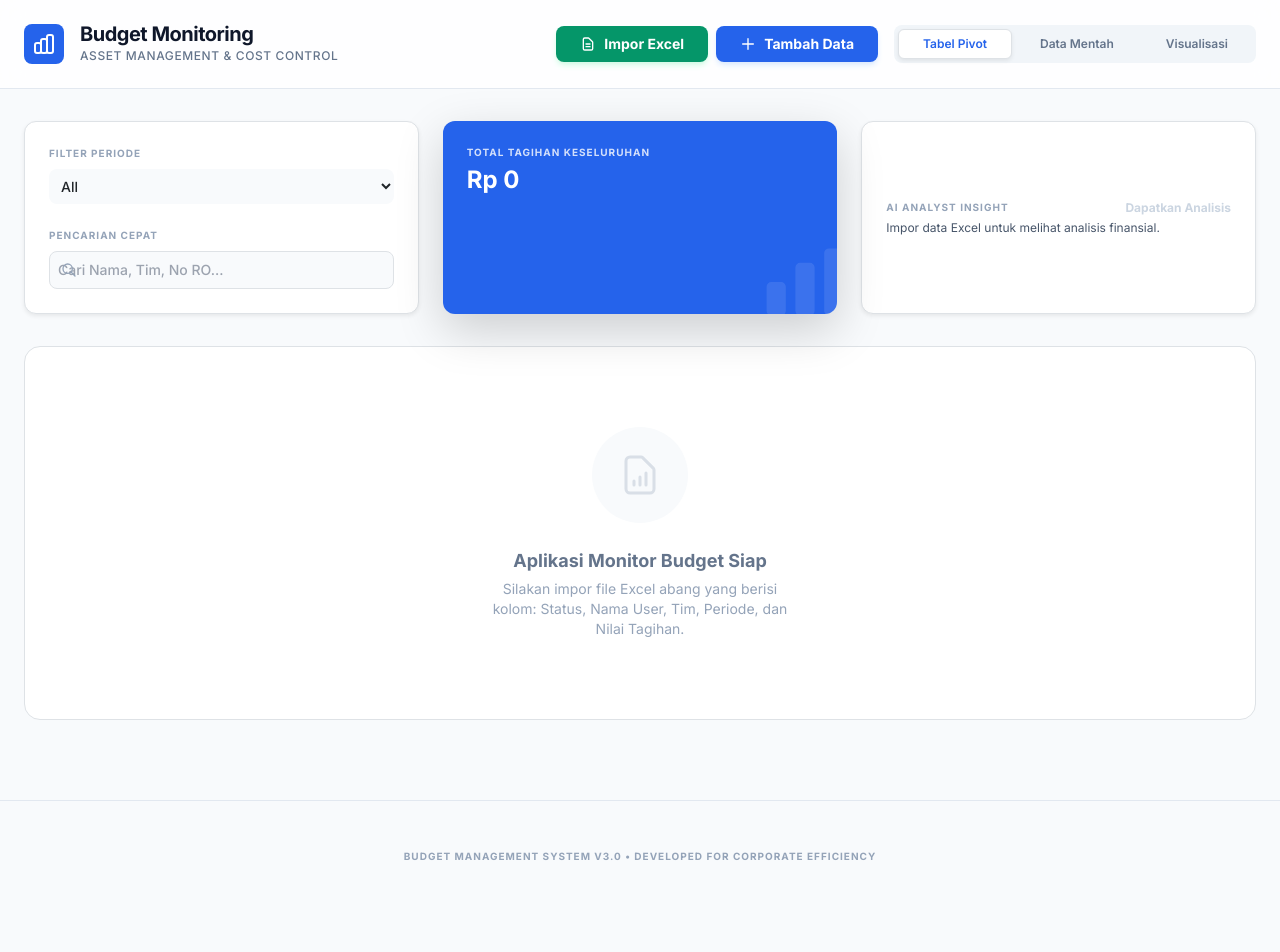
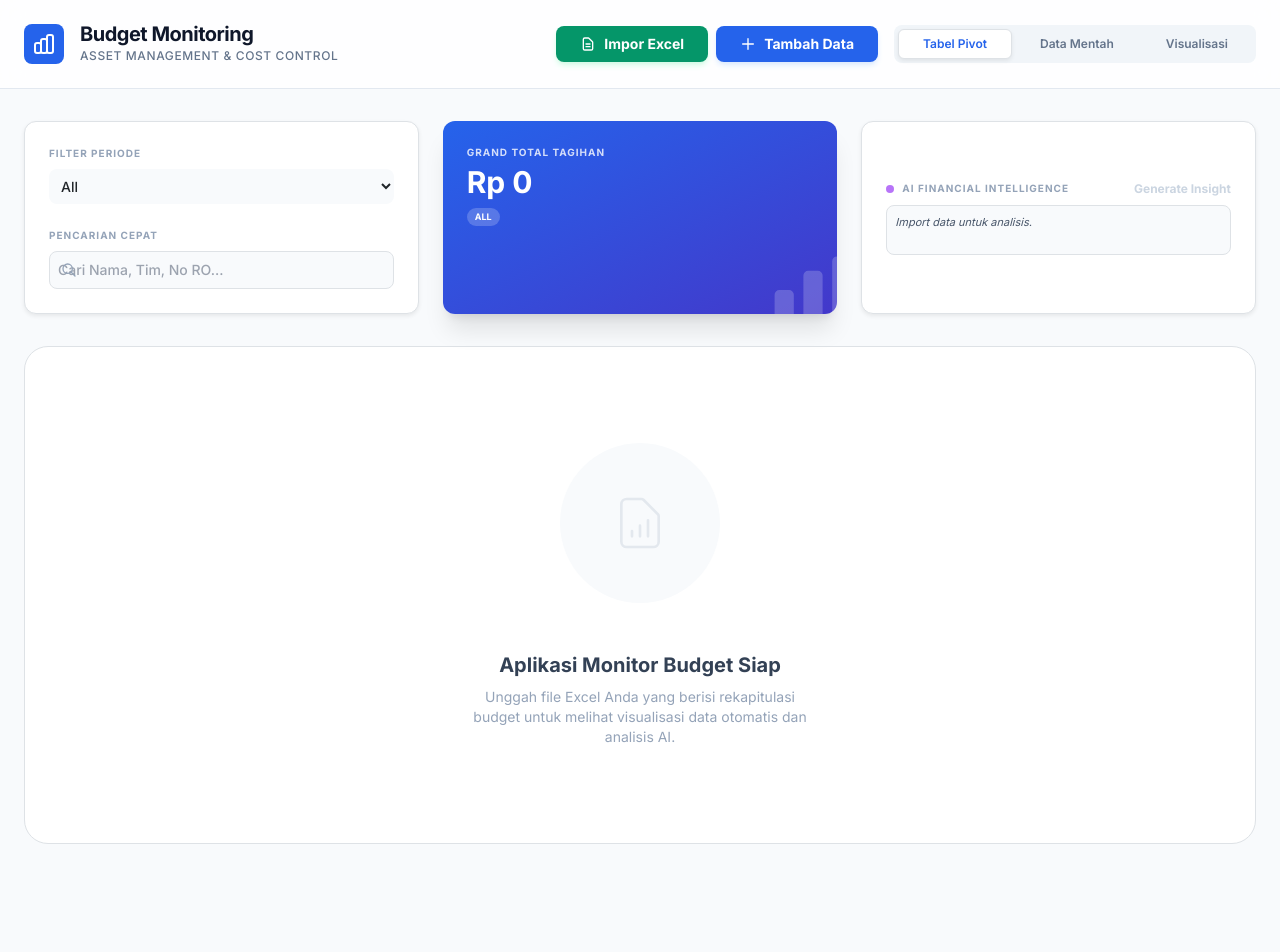
Before and after one commit to ictkece-eng/Billing-Monitoring-PGASOL, a React (Vite) app: page / in a window 1280 px wide. Shown: the top 952 px of the page. Before the commit the page ends 912 px from the top, so only its background shows below. Built offline with nearby package versions, Linux system fonts and the light colour scheme.

Commit message:
Update App.tsx

```diff
--- a/App.tsx
+++ b/App.tsx
@@ -1,7 +1,7 @@
 
 import React, { useState, useMemo, useEffect } from 'react';
 import { BudgetRecord } from './types';
-import { MOCK_DATA } from './constants';
+import { MOCK_DATA, STATUS_COLS } from './constants';
 import PivotTable from './components/PivotTable';
 import DashboardCharts from './components/DashboardCharts';
 import DetailedDataTable from './components/DetailedDataTable';
@@ -53,8 +53,39 @@ const App: React.FC = () => {
     filteredData.reduce((acc, curr) => acc + curr.nilaiTagihan, 0)
   , [filteredData]);
 
+  // Specific Status Totals for the Cards
+  const statusSummaries = useMemo(() => {
+    const summaries: Record<string, number> = {};
+    STATUS_COLS.forEach(status => {
+      summaries[status] = filteredData
+        .filter(item => item.status2 === status)
+        .reduce((sum, item) => sum + item.nilaiTagihan, 0);
+    });
+    return summaries;
+  }, [filteredData]);
+
   const formatCurrency = (val: number) =>
     new Intl.NumberFormat('id-ID', { style: 'currency', currency: 'IDR', maximumFractionDigits: 0 }).format(val);
+
+  // Helper function for colorful card themes
+  const getStatusTheme = (status: string) => {
+    switch (status) {
+      case 'Invoice Internal':
+        return { bg: 'bg-blue-50', border: 'border-blue-200', text: 'text-blue-700', bar: 'bg-blue-500', icon: 'text-blue-400' };
+      case 'po belum muncul':
+        return { bg: 'bg-amber-50', border: 'border-amber-200', text: 'text-amber-700', bar: 'bg-amber-500', icon: 'text-amber-400' };
+      case 'REQ Reject by my ssc(PHR)':
+        return { bg: 'bg-rose-50', border: 'border-rose-200', text: 'text-rose-700', bar: 'bg-rose-500', icon: 'text-rose-400' };
+      case 'REQ SA':
+        return { bg: 'bg-emerald-50', border: 'border-emerald-200', text: 'text-emerald-700', bar: 'bg-emerald-500', icon: 'text-emerald-400' };
+      case 'Review 1':
+        return { bg: 'bg-violet-50', border: 'border-violet-200', text: 'text-violet-700', bar: 'bg-violet-500', icon: 'text-violet-400' };
+      case 'VOW':
+        return { bg: 'bg-cyan-50', border: 'border-cyan-200', text: 'text-cyan-700', bar: 'bg-cyan-500', icon: 'text-cyan-400' };
+      default:
+        return { bg: 'bg-slate-50', border: 'border-slate-200', text: 'text-slate-700', bar: 'bg-slate-500', icon: 'text-slate-400' };
+    }
+  };
 
   const fetchAiInsight = async () => {
     if (filteredData.length === 0) {
@@ -176,88 +207,128 @@ const App: React.FC = () => {
                 <svg className="w-4 h-4 text-slate-400 absolute left-3 top-1/2 -translate-y-1/2" fill="none" stroke="currentColor" viewBox="0 0 24 24">
                   <path strokeLinecap="round" strokeLinejoin="round" strokeWidth="2" d="M21 21l-6-6m2-5a7 7 0 11-14 0 7 7 0 0114 0z" />
                 </svg>
-                {searchQuery && (
-                  <button
-                    onClick={() => setSearchQuery('')}
-                    className="absolute right-2 top-1/2 -translate-y-1/2 text-slate-300 hover:text-slate-500"
-                  >
-                    <svg className="w-4 h-4" fill="currentColor" viewBox="0 0 20 20"><path fillRule="evenodd" d="M10 18a8 8 0 100-16 8 8 0 000 16zM8.707 7.293a1 1 0 00-1.414 1.414L8.586 10l-1.293 1.293a1 1 0 101.414 1.414L10 11.414l1.293 1.293a1 1 0 001.414-1.414L11.414 10l1.293-1.293a1 1 0 00-1.414-1.414L10 8.586 8.707 7.293z" clipRule="evenodd" /></svg>
-                  </button>
-                )}
               </div>
             </div>
           </div>
 
-          <div className="bg-blue-600 p-6 rounded-xl text-white shadow-lg shadow-blue-200 relative overflow-hidden group">
-            <div className="absolute -right-4 -bottom-4 opacity-10 group-hover:scale-110 transition-transform duration-500">
+          <div className="bg-gradient-to-br from-blue-600 to-indigo-700 p-6 rounded-xl text-white shadow-xl relative overflow-hidden group">
+            <div className="absolute -right-6 -bottom-6 opacity-20 group-hover:scale-110 transition-transform duration-500">
                 <svg className="w-24 h-24" fill="currentColor" viewBox="0 0 20 20"><path d="M2 11a1 1 0 011-1h2a1 1 0 011 1v5a1 1 0 01-1 1H3a1 1 0 01-1-1v-5zM8 7a1 1 0 011-1h2a1 1 0 011 1v9a1 1 0 01-1 1H9a1 1 0 01-1-1V7zM14 4a1 1 0 011-1h2a1 1 0 011 1v12a1 1 0 01-1 1h-2a1 1 0 01-1-1V4z" /></svg>
             </div>
-            <p className="text-[10px] font-bold uppercase tracking-widest opacity-80 mb-1">Total Tagihan {filterPeriode === 'All' ? 'Keseluruhan' : `Bulan ${filterPeriode}`}</p>
-            <h2 className="text-2xl font-black">{formatCurrency(totalValue)}</h2>
-            {searchQuery && <p className="text-[9px] mt-2 opacity-70">Menampilkan hasil pencarian "{searchQuery}"</p>}
+            <p className="text-[10px] font-bold uppercase tracking-widest opacity-80 mb-1">Grand Total Tagihan</p>
+            <h2 className="text-3xl font-black mb-1">{formatCurrency(totalValue)}</h2>
+            <div className="flex items-center gap-2 mt-2">
+                <span className="bg-white/20 text-white text-[9px] px-2 py-0.5 rounded-full font-bold uppercase">{filterPeriode}</span>
+                {searchQuery && <span className="text-[9px] opacity-70 italic truncate">Filtered by "{searchQuery}"</span>}
+            </div>
           </div>
 
           <div className="bg-white p-6 rounded-xl border border-slate-200 shadow-sm flex flex-col justify-center">
-            <div className="flex justify-between items-center mb-1">
-                <p className="text-[10px] font-bold text-slate-400 uppercase tracking-widest">AI Analyst Insight</p>
+            <div className="flex justify-between items-center mb-2">
+                <div className="flex items-center gap-2">
+                    <div className="w-2 h-2 rounded-full bg-purple-500 animate-pulse"></div>
+                    <p className="text-[10px] font-bold text-slate-400 uppercase tracking-widest">AI Financial Intelligence</p>
+                </div>
                 <button
                   onClick={fetchAiInsight}
                   disabled={loadingInsight || data.length === 0}
                   className="text-xs font-bold text-blue-600 hover:text-blue-700 flex items-center gap-1 disabled:text-slate-300"
                 >
-                  {loadingInsight ? 'Memproses...' : 'Dapatkan Analisis'}
+                  {loadingInsight ? 'Analysing...' : 'Generate Insight'}
                 </button>
             </div>
-            <div className="text-xs text-slate-600 line-clamp-3">
-              {data.length === 0 ? "Impor data Excel untuk melihat analisis finansial." : (aiInsight || "Gunakan AI untuk menganalisis tren budget Anda.")}
+            <div className="text-[11px] leading-relaxed text-slate-600 bg-slate-50 p-2 rounded-lg border border-slate-100 min-h-[50px] italic">
+              {data.length === 0 ? "Import data untuk analisis." : (aiInsight || "Klik tombol di atas untuk melihat analisis pengeluaran otomatis oleh AI.")}
             </div>
           </div>
         </div>
 
+        {/* Status Billing Summary Cards - COLORFUL VERSION */}
+        {data.length > 0 && (
+          <div className="grid grid-cols-2 md:grid-cols-3 lg:grid-cols-6 gap-4 mb-10">
+            {STATUS_COLS.map((status) => {
+              const theme = getStatusTheme(status);
+              const percentage = totalValue > 0 ? (statusSummaries[status] / totalValue) * 100 : 0;
+
+              return (
+                <div key={status} className={`${theme.bg} ${theme.border} border p-4 rounded-xl shadow-sm hover:shadow-md transition-all group overflow-hidden relative`}>
+                  {/* Subtle decorative circle */}
+                  <div className={`absolute -right-2 -top-2 w-8 h-8 rounded-full opacity-10 ${theme.bar}`}></div>
+
+                  <p className={`text-[9px] font-extrabold uppercase tracking-tight mb-2 truncate ${theme.text}`} title={status}>
+                    {status}
+                  </p>
+                  <p className="text-base font-black text-slate-900 leading-none">
+                    {formatCurrency(statusSummaries[status] || 0)}
+                  </p>
+
+                  <div className="flex items-center justify-between mt-3">
+                    <span className={`text-[9px] font-bold ${theme.text} opacity-70`}>{percentage.toFixed(1)}% of total</span>
+                    <div className="w-16 bg-white/50 h-1.5 rounded-full overflow-hidden border border-black/5">
+                      <div
+                        className={`${theme.bar} h-full rounded-full transition-all duration-1000`}
+                        style={{ width: `${percentage}%` }}
+                      ></div>
+                    </div>
+                  </div>
+                </div>
+              );
+            })}
+          </div>
+        )}
+
         {/* Dynamic Content */}
         {data.length === 0 ? (
-          <div className="flex flex-col items-center justify-center py-20 bg-white rounded-2xl border border-dashed border-slate-300 text-slate-400">
-            <div className="p-4 bg-slate-50 rounded-full mb-4">
-                <svg className="w-12 h-12 opacity-30" fill="none" stroke="currentColor" viewBox="0 0 24 24">
-                  <path strokeLinecap="round" strokeLinejoin="round" strokeWidth="1.5" d="M9 17v-2m3 2v-4m3 4v-6m2 10H7a2 2 0 01-2-2V5a2 2 0 012-2h5.586a1 1 0 01.707.293l5.414 5.414a1 1 0 01.293.707V19a2 2 0 01-2 2z" />
+          <div className="flex flex-col items-center justify-center py-24 bg-white rounded-3xl border border-dashed border-slate-300 text-slate-400">
+            <div className="p-5 bg-slate-50 rounded-full mb-5">
+                <svg className="w-16 h-16 opacity-20" fill="none" stroke="currentColor" viewBox="0 0 24 24">
+                  <path strokeLinecap="round" strokeLinejoin="round" strokeWidth="1" d="M9 17v-2m3 2v-4m3 4v-6m2 10H7a2 2 0 01-2-2V5a2 2 0 012-2h5.586a1 1 0 01.707.293l5.414 5.414a1 1 0 01.293.707V19a2 2 0 01-2 2z" />
                 </svg>
             </div>
-            <p className="text-lg font-bold text-slate-500">Aplikasi Monitor Budget Siap</p>
-            <p className="text-sm max-w-xs text-center mt-1">Silakan impor file Excel abang yang berisi kolom: Status, Nama User, Tim, Periode, dan Nilai Tagihan.</p>
+            <p className="text-xl font-bold text-slate-700">Aplikasi Monitor Budget Siap</p>
+            <p className="text-sm max-w-sm text-center mt-2 px-6">Unggah file Excel Anda yang berisi rekapitulasi budget untuk melihat visualisasi data otomatis dan analisis AI.</p>
           </div>
         ) : (
-          <div className="space-y-6">
+          <div className="space-y-8">
             {activeTab === 'pivot' && (
-              <div className="animate-in fade-in slide-in-from-bottom-2 duration-500">
-                <div className="flex items-center justify-between mb-4">
-                  <h3 className="text-lg font-bold text-slate-800 flex items-center gap-2">
-                    <svg className="w-5 h-5 text-blue-500" fill="none" stroke="currentColor" viewBox="0 0 24 24"><path strokeLinecap="round" strokeLinejoin="round" strokeWidth="2" d="M4 6h16M4 10h16M4 14h16M4 18h16" /></svg>
-                    Tabel Pivot Rekapitulasi
-                  </h3>
-                  <div className="text-[10px] text-slate-400 font-medium italic">Digabungkan per Tim & User</div>
+              <div className="animate-in fade-in slide-in-from-bottom-4 duration-700">
+                <div className="flex items-center justify-between mb-5 px-1">
+                  <div>
+                    <h3 className="text-xl font-black text-slate-800 flex items-center gap-2 mb-1">
+                      <div className="w-2 h-6 bg-blue-600 rounded-full"></div>
+                      Tabel Pivot Rekapitulasi
+                    </h3>
+                    <p className="text-xs text-slate-500 font-medium">Konsolidasi data berdasarkan Tim dan Pengguna</p>
+                  </div>
                 </div>
                 <PivotTable data={filteredData} />
               </div>
             )}
 
             {activeTab === 'raw' && (
-              <div className="animate-in fade-in slide-in-from-bottom-2 duration-500">
-                <div className="flex items-center justify-between mb-4">
-                  <h3 className="text-lg font-bold text-slate-800 flex items-center gap-2">
-                    <svg className="w-5 h-5 text-emerald-500" fill="none" stroke="currentColor" viewBox="0 0 24 24"><path strokeLinecap="round" strokeLinejoin="round" strokeWidth="2" d="M3 10h18M3 14h18m-9-4v8m-7 0h14a2 2 0 002-2V8a2 2 0 00-2-2H5a2 2 0 00-2 2v8a2 2 0 002 2z" /></svg>
-                    Laporan Data Lengkap
-                  </h3>
+              <div className="animate-in fade-in slide-in-from-bottom-4 duration-700">
+                <div className="flex items-center justify-between mb-5 px-1">
+                  <div>
+                    <h3 className="text-xl font-black text-slate-800 flex items-center gap-2 mb-1">
+                      <div className="w-2 h-6 bg-emerald-500 rounded-full"></div>
+                      Database Transaksi Lengkap
+                    </h3>
+                    <p className="text-xs text-slate-500 font-medium">Data mentah dari impor sistem atau Excel</p>
+                  </div>
                 </div>
                 <DetailedDataTable data={filteredData} />
               </div>
             )}
 
             {activeTab === 'dashboard' && (
-              <div className="animate-in fade-in slide-in-from-bottom-2 duration-500">
-                <h3 className="text-lg font-bold text-slate-800 mb-6 flex items-center gap-2">
-                    <svg className="w-5 h-5 text-blue-500" fill="none" stroke="currentColor" viewBox="0 0 24 24"><path strokeLinecap="round" strokeLinejoin="round" strokeWidth="2" d="M11 3.055A9.001 9.001 0 1020.945 13H11V3.055z" /><path strokeLinecap="round" strokeLinejoin="round" strokeWidth="2" d="M20.488 9H15V3.512A9.025 9.025 0 0120.488 9z" /></svg>
-                    Visualisasi & Analytics
-                </h3>
+              <div className="animate-in fade-in slide-in-from-bottom-4 duration-700">
+                <div className="mb-6 px-1">
+                  <h3 className="text-xl font-black text-slate-800 flex items-center gap-2 mb-1">
+                    <div className="w-2 h-6 bg-indigo-500 rounded-full"></div>
+                    Insight & Visualisasi
+                  </h3>
+                  <p className="text-xs text-slate-500 font-medium">Analisis grafis untuk pengambilan keputusan cepat</p>
+                </div>
                 <DashboardCharts data={filteredData} />
               </div>
             )}
@@ -266,9 +337,15 @@ const App: React.FC = () => {
       </main>
 
       {/* Footer */}
-      <footer className="py-12 border-t border-slate-200 mt-12">
+      <footer className="py-16 border-t border-slate-200 mt-20 bg-white">
         <div className="max-w-7xl mx-auto px-4 text-center">
-            <p className="text-[10px] font-bold text-slate-400 uppercase tracking-widest">Budget Management System v3.0 • Developed for Corporate Efficiency</p>
+            <div className="inline-block bg-slate-100 px-4 py-1.5 rounded-full mb-4">
+                <p className="text-[10px] font-bold text-slate-500 uppercase tracking-widest flex items-center gap-2">
+                    <span className="w-1.5 h-1.5 rounded-full bg-emerald-500"></span>
+                    Budget Management System v3.0 Powered by Gemini
+                </p>
+            </div>
+            <p className="text-[10px] text-slate-400 font-medium">© 2025 Corporate Asset Management. All rights reserved.</p>
         </div>
       </footer>
     </div>
```
